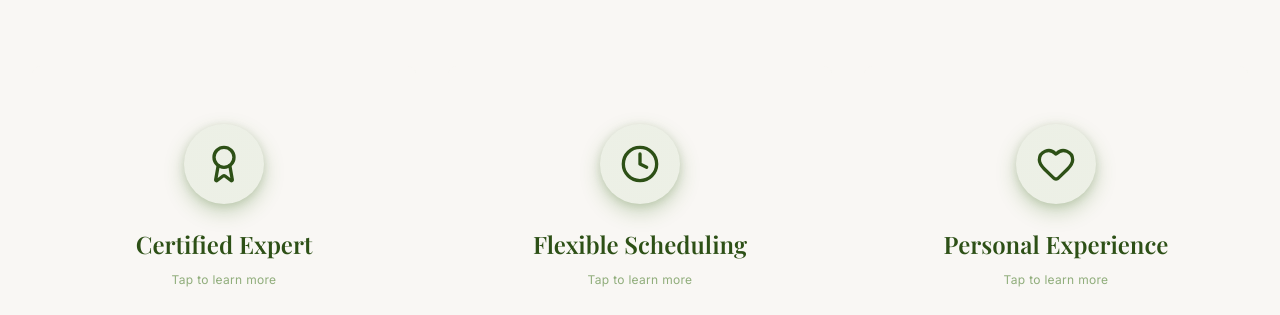
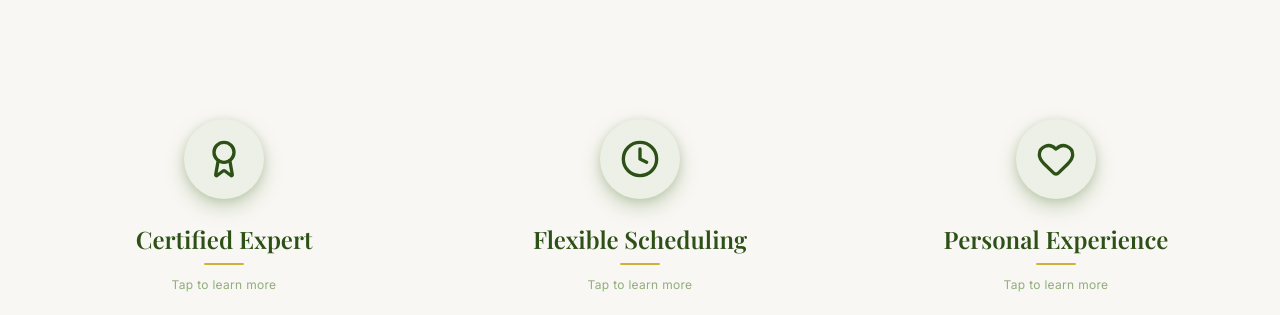
Before and after one commit to hbacalso1229/wellness-needles, a Next.js app: page /about in a window 1280 px wide. Shown: the part 1984-2299 px from the top of the page. Built offline with nearby package versions, Linux system fonts and the light colour scheme; no server answers.

Commit message:
Add gold title underlines to FeatureCards to match Explore Clinic accents

```diff
--- a/src/features/ui/FeatureCard.tsx
+++ b/src/features/ui/FeatureCard.tsx
@@ -57,9 +57,10 @@ export function FeatureCard({
         className={`text-center group rounded-lg bg-cream/80 p-6 shadow-sm card-emboss ${className}`}
       >
         {iconCircle}
-        <h3 className="font-serif text-2xl font-semibold text-primary mb-4">
+        <h3 className="font-serif text-2xl font-semibold text-primary mb-2">
           {title}
         </h3>
+        <div className="mx-auto mb-4 h-0.5 w-10 rounded-full bg-gold" aria-hidden="true" />
         <p className="text-secondary">{description}</p>
         {footer ? <div className="mt-4">{footer}</div> : null}
       </div>
@@ -106,9 +107,10 @@ export function FeatureCard({
             }}
           >
             {iconCircle}
-            <h3 className="font-serif text-2xl font-semibold text-primary mb-3">
+            <h3 className="font-serif text-2xl font-semibold text-primary mb-2">
               {title}
             </h3>
+            <div className="mx-auto mb-3 h-0.5 w-10 rounded-full bg-gold" aria-hidden="true" />
             <p className="text-xs text-secondary/60 tracking-wide">
               Tap to learn more
             </p>
@@ -123,9 +125,10 @@ export function FeatureCard({
               transform: 'rotateY(180deg) translateZ(1px)',
             }}
           >
-            <h3 className="font-serif text-xl font-semibold text-primary mb-4">
+            <h3 className="font-serif text-xl font-semibold text-primary mb-2">
               {title}
             </h3>
+            <div className="mx-auto mb-4 h-0.5 w-10 rounded-full bg-gold" aria-hidden="true" />
             <p className="text-secondary text-sm leading-relaxed">
               {description}
             </p>
```
